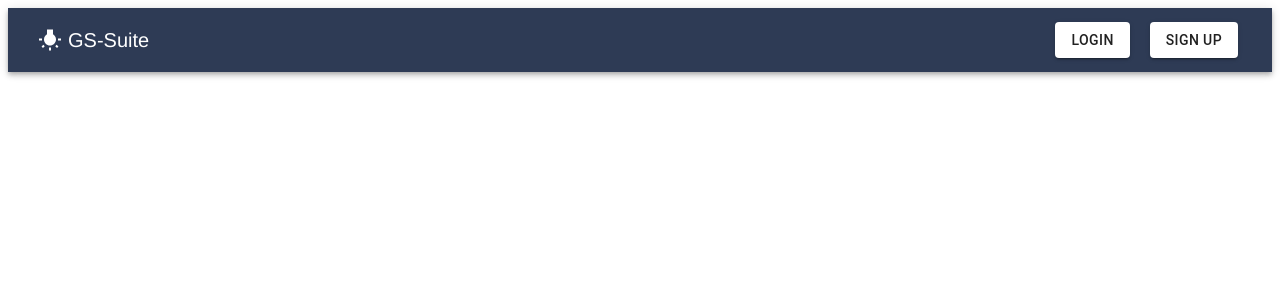
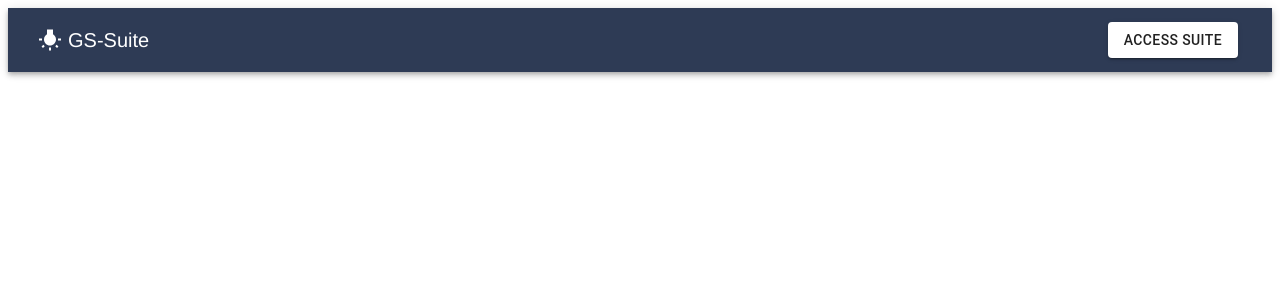
Before and after one commit to GS-Suite/next-GS, a Next.js app: page / in a window 1280 px wide. Shown: the top 300 px of the page. Built offline with nearby package versions, Linux system fonts and the light colour scheme.

Commit message:
suite access

```diff
--- a/pages/login/index.js
+++ b/pages/go_to/login.js
@@ -1,3 +1,3 @@
 export default function Login() {
-    return <h2>Login page</h2>
+    return <h1>Login page</h1>
 }
--- /dev/null
+++ b/pages/go_to/signup.js
@@ -0,0 +1,3 @@
+export default function SignUp() {
+    return <h1>okay Signup</h1>
+}
--- a/pages/index.js
+++ b/pages/index.js
@@ -60,10 +60,10 @@ const Appbar = function () {
               GS-Suite
             </Typography>
           </ThemeProvider>
-          <Button variant="contained" className={classes.button} style={{ background: '#FFFFFF' }} onClick={
-            <Link href="http://localhost:3000/login"></Link>
-          }>Login</Button>
-          <Button variant="contained" className={classes.button} style={{ background: '#FFFFFF' }}>Sign Up</Button>
+          <Link href="/go_to">
+            <Button variant="contained" className={classes.button} style={{ background: '#FFFFFF' }}>Access Suite</Button>
+          </Link>
+          {/* <Button variant="contained" className={classes.button} style={{ background: '#FFFFFF' }}>Sign Up</Button> */}
         </Toolbar>
       </AppBar>
     </div >
```
Also changed, not shown: pages/go_to/index.js (added, +10 -0 lines), pages/api/login.js (deleted).
